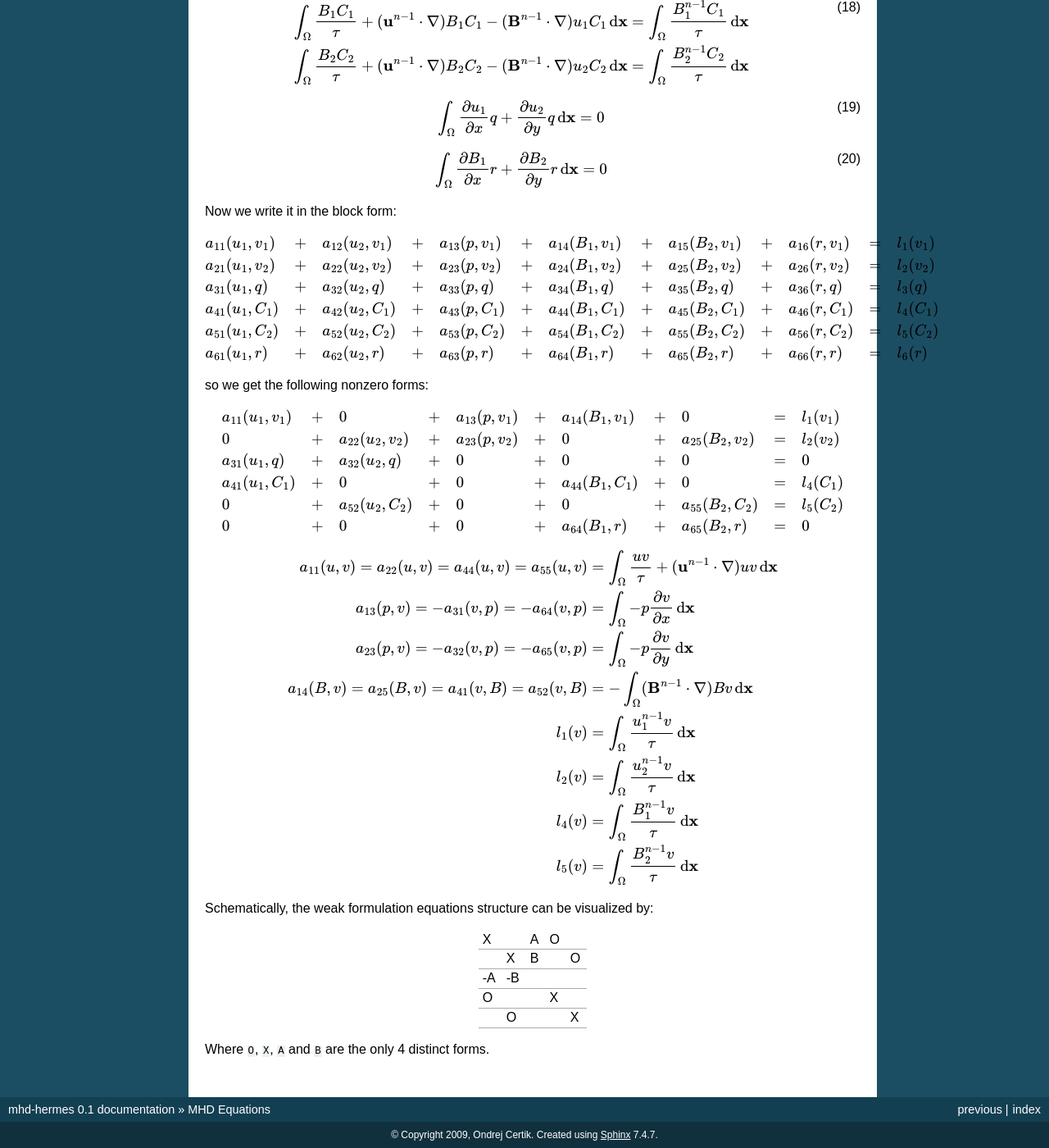
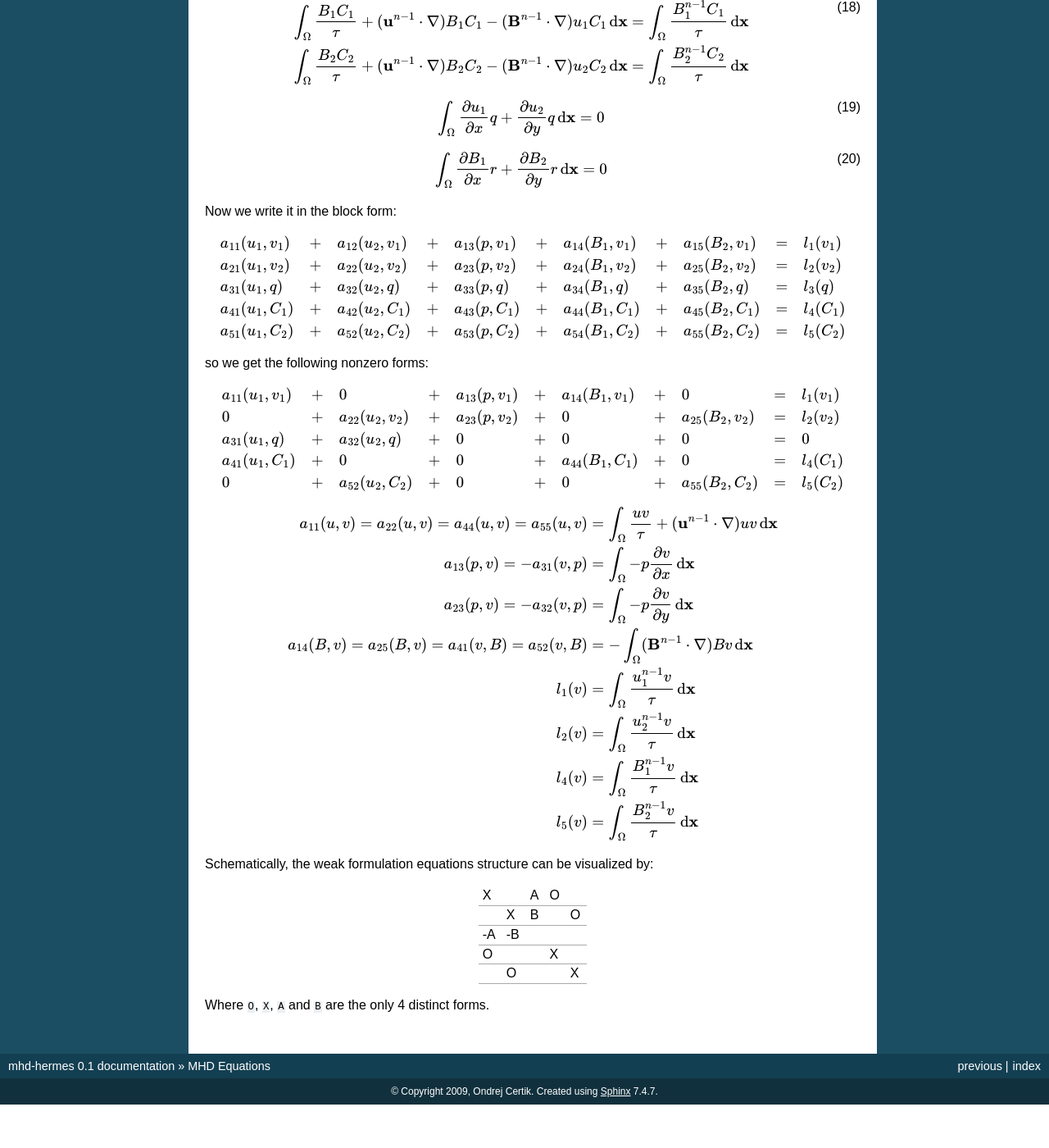
Before and after one commit to certik/mhd-hermes, a Sphinx documentation site: the page built from doc/physics.rst, in a window 1280 px wide and 1400 px high, scrolled down 2624 px. Shown: the whole window at 82% size. Built offline with Sphinx 7.4.7, drawn with Linux system fonts in a browser that asks for light colours; formulas are drawn with MathJax 3; after the commit the page ends 3971 px from its top, so only the background shows below that.

Commit message:
Get rid of the div B = 0

```diff
--- a/doc/physics.rst
+++ b/doc/physics.rst
@@ -254,19 +254,17 @@ Now we write it in the block form:
 .. math::
     :nowrap:
 
-    $$\begin{array}{lclclclclclcl}
+    $$\begin{array}{lclclclclcl}
     a_{11}(u_1, v_1) &+& a_{12}(u_2, v_1) &+& a_{13}(p, v_1) &+&
-        a_{14}(B_1, v_1) &+& a_{15}(B_2, v_1) &+&a_{16}(r, v_1) &=& l_1(v_1)\\
+        a_{14}(B_1, v_1) &+& a_{15}(B_2, v_1) &=& l_1(v_1)\\
     a_{21}(u_1, v_2) &+& a_{22}(u_2, v_2) &+& a_{23}(p, v_2) &+&
-        a_{24}(B_1, v_2) &+& a_{25}(B_2, v_2) &+&a_{26}(r, v_2) &=& l_2(v_2)\\
+        a_{24}(B_1, v_2) &+& a_{25}(B_2, v_2) &=& l_2(v_2)\\
     a_{31}(u_1, q) &+& a_{32}(u_2, q) &+& a_{33}(p, q) &+&
-        a_{34}(B_1, q) &+& a_{35}(B_2, q) &+& a_{36}(r, q) &=& l_3(q)\\
+        a_{34}(B_1, q) &+& a_{35}(B_2, q) &=& l_3(q)\\
     a_{41}(u_1, C_1) &+& a_{42}(u_2, C_1) &+& a_{43}(p, C_1) &+&
-        a_{44}(B_1, C_1) &+& a_{45}(B_2, C_1) &+& a_{46}(r, C_1) &=& l_4(C_1)\\
+        a_{44}(B_1, C_1) &+& a_{45}(B_2, C_1) &=& l_4(C_1)\\
     a_{51}(u_1, C_2) &+& a_{52}(u_2, C_2) &+& a_{53}(p, C_2) &+&
-        a_{54}(B_1, C_2) &+& a_{55}(B_2, C_2) &+& a_{56}(r, C_2) &=& l_5(C_2)\\
-    a_{61}(u_1, r) &+& a_{62}(u_2, r) &+& a_{63}(p, r) &+&
-        a_{64}(B_1, r) &+& a_{65}(B_2, r) &+& a_{66}(r, r) &=& l_6(r)
+        a_{54}(B_1, C_2) &+& a_{55}(B_2, C_2) &=& l_5(C_2)
     \end{array}$$
 
 so we get the following nonzero forms:
@@ -284,9 +282,7 @@ so we get the following nonzero forms:
     a_{41}(u_1, C_1) &+& 0 &+& 0 &+&
         a_{44}(B_1, C_1) &+& 0 &=& l_4(C_1)\\
     0 &+& a_{52}(u_2, C_2) &+& 0 &+&
-        0 &+& a_{55}(B_2, C_2) &=& l_5(C_2)\\
-    0 &+& 0 &+& 0 &+&
-        a_{64}(B_1, r) &+& a_{65}(B_2, r) &=& 0
+        0 &+& a_{55}(B_2, C_2) &=& l_5(C_2)
     \end{array}$$
 
 .. math::
@@ -294,9 +290,9 @@ so we get the following nonzero forms:
     a_{11}(u, v) = a_{22}(u, v) = a_{44}(u, v) = a_{55}(u, v) &=
         \int_\Omega {u v\over\tau} +
         ({\bf u}^{n-1}\cdot\nabla)u v\,{\rm d}{\bf x}\\
-    a_{13}(p, v) = -a_{31}(v, p) = -a_{64}(v, p) &= \int_\Omega
+    a_{13}(p, v) = -a_{31}(v, p) &= \int_\Omega
         -p {\partial v\over\partial x} \,{\rm d}{\bf x}\\
-    a_{23}(p, v) = -a_{32}(v, p) = -a_{65}(v, p) &= \int_\Omega
+    a_{23}(p, v) = -a_{32}(v, p) &= \int_\Omega
         -p {\partial v\over\partial y} \,{\rm d}{\bf x}\\
     a_{14}(B, v) = a_{25}(B, v) = a_{41}(v, B) = a_{52}(v, B) &=
         -\int_\Omega ({\bf B}^{n-1}\cdot\nabla)Bv\,{\rm d}{\bf x}\\
```
